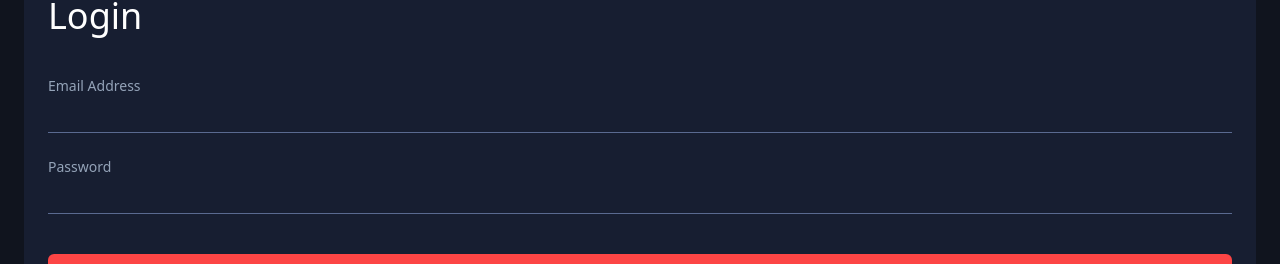
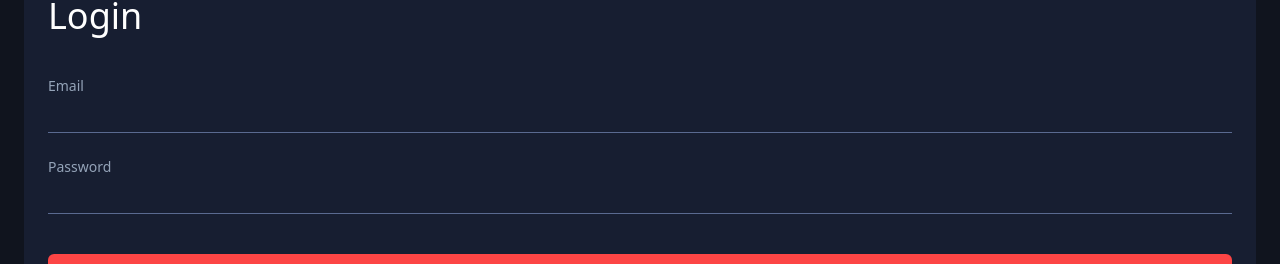
Before and after one commit to Ibarra11/Movie_App, a Next.js app: page /account/login in a window 1280 px wide. Shown: the part 157-421 px from the top of the page. Built offline with nearby package versions, Linux system fonts and the light colour scheme.

Commit message:
Modified form to be more generic

```diff
--- a/components/Form.tsx
+++ b/components/Form.tsx
@@ -1,5 +1,9 @@
 import Link from "next/link";
+import React, { useState } from "react";
+import { FormType } from "../types";
+import { FormEvent } from "react";
 import { HandleChange } from "../types";
+import { FieldType } from "../types/index";
 interface FormFields {
   emailValue: string;
   onEmailChange: HandleChange;
@@ -16,70 +20,64 @@ type Signup = {
 } & FormFields;
 
 type Form = Login | Signup;
-const Form = ({ formType }: { formType: Form }) => {
-  const { kind, emailValue, onEmailChange, passwordValue, onPasswordChange } =
-    formType;
+
+const Form: <K extends string>(props: FormType<K>) => React.ReactElement = ({
+  type,
+  fields,
+  validations,
+  onSubmit,
+}) => {
+  function inputElement(fieldName: string, fieldType: FieldType["type"]) {
+    return (
+      <div key={fieldName} className="relative flex flex-col gap-3">
+        <label
+          className="text-sm capitalize text-slate-400"
+          htmlFor={fieldName}
+        >
+          {fieldName}
+        </label>
+        <input
+          className="appearance-none bg-transparent h-full text-slate-300 pb-0.5  border-b border-b-greyishBlue focus:outline-none  "
+          type={fieldType}
+          id={fieldName}
+        />
+      </div>
+    );
+  }
+
+  function createInputs() {
+    const inputs = [];
+    for (const input in fields) {
+      inputs.push(inputElement(input, fields[input].type));
+    }
+    return inputs;
+  }
+
   return (
-    <form className="bg-semiDarkBlue w-full flex flex-col gap-10 rounded-xl p-6 pb-8">
+    <form
+      className="bg-semiDarkBlue w-full flex flex-col gap-10 rounded-xl p-6 pb-8"
+      onSubmit={() => console.log("what")}
+    >
       <h3 className=" text-4xl text-white text ">
-        {kind === "signup" ? "Sign Up" : "Login"}
+        {type === "signup" ? "Sign Up" : "Login"}
       </h3>
-      <div className="flex flex-col gap-6">
-        <div className="relative flex flex-col gap-3">
-          <label className=" text-sm text-slate-400" htmlFor="email">
-            Email Address
-          </label>
-          <input
-            className="appearance-none bg-transparent h-full text-slate-300 pb-0.5  border-b border-b-greyishBlue focus:outline-none  "
-            type="email"
-            id="email"
-            onChange={(e) => onEmailChange(e.target.value)}
-            value={emailValue}
-          />
-        </div>
-        <div className="relative flex flex-col gap-3">
-          <label className="text-sm text-slate-400" htmlFor="email">
-            Password
-          </label>
-          <input
-            className="appearance-none bg-transparent h-full text-slate-300 pb-0.5  border-b border-b-greyishBlue focus:outline-none  "
-            type="password"
-            id="password"
-            onChange={(e) => onPasswordChange(e.target.value)}
-            value={passwordValue}
-          />
-        </div>
-        {kind === "signup" ? (
-          <div className="relative flex flex-col gap-3">
-            <label className="text-sm text-slate-400" htmlFor="repeat-password">
-              Repeat Password
-            </label>
-            <input
-              className="appearance-none bg-transparent h-full text-slate-300 pb-0.5  border-b border-b-greyishBlue focus:outline-none  "
-              type="password"
-              id="repeat-password"
-              onChange={(e) => formType.onRepeatPasswordChange(e.target.value)}
-              value={formType.repeatPasswordValue}
-            />
-          </div>
-        ) : null}
-      </div>
+      <div className="flex flex-col gap-6">{createInputs()}</div>
       <div className="flex flex-col gap-6 ">
         <button
           type="submit"
           className=" bg-red py-4 rounded-md text-center text-white"
         >
-          {kind === "signup" ? "Create an account" : "Login to your account"}
+          {type === "signup" ? "Create an account" : "Login to your account"}
         </button>
         <div className="flex gap-2 justify-center">
           <p className="text-white text-base">
-            {kind === "signup"
+            {type === "signup"
               ? "Already have an account?"
               : "Don't have an account?"}
           </p>
-          <Link href="/signup">
+          <Link href={type === "signup" ? "/account/login" : "/account/signup"}>
             <a className="text-red text-base">
-              {kind === "signup" ? "Login" : "Sign Up"}
+              {type === "signup" ? "Login" : "Sign Up"}
             </a>
           </Link>
         </div>
--- /dev/null
+++ b/graphql/mutations.ts
@@ -0,0 +1,9 @@
+import { gql } from "@apollo/client";
+export const SIGNUP = gql`
+  mutation signup($email: String!, $password: String!) {
+    signup(email: $email, password: $password) {
+      id
+      email
+    }
+  }
+`;
--- /dev/null
+++ b/lib/apollo.ts
@@ -0,0 +1,8 @@
+import { ApolloClient, InMemoryCache } from "@apollo/client";
+
+const apolloClient = new ApolloClient({
+  uri: "http://localhost:3000/api/graphql",
+  cache: new InMemoryCache(),
+});
+
+export default apolloClient;
--- a/package.json
+++ b/package.json
@@ -13,6 +13,7 @@
     "generate": "graphql-codegen --config graphql/codegen.yml"
   },
   "dependencies": {
+    "@apollo/client": "^3.6.2",
     "@graphql-codegen/cli": "^2.6.2",
     "@graphql-codegen/typescript": "^2.4.11",
     "@graphql-codegen/typescript-resolvers": "^2.6.4",
@@ -25,6 +26,7 @@
     "next": "12.1.5",
     "react": "18.0.0",
     "react-dom": "18.0.0",
+    "react-hook-form": "^7.31.2",
     "react-icons": "^4.3.1"
   },
   "devDependencies": {
--- a/pages/_app.tsx
+++ b/pages/_app.tsx
@@ -1,10 +1,14 @@
 import "../styles/globals.css";
+
 import type { AppProps } from "next/app";
-
+import { ApolloProvider } from "@apollo/client";
+import apolloClient from "../lib/apollo";
 function MyApp({ Component, pageProps }: AppProps) {
   return (
     <div className="bg-darkBlue min-h-screen pb-14">
-      <Component {...pageProps} />{" "}
+      <ApolloProvider client={apolloClient}>
+        <Component {...pageProps} />{" "}
+      </ApolloProvider>
     </div>
   );
 }
--- a/pages/account/login.tsx
+++ b/pages/account/login.tsx
@@ -1,15 +1,8 @@
-import { useState } from "react";
 import Image from "next/image";
 import { HandleChange } from "../../types";
 import Form from "../../components/Form";
 
 const Login = () => {
-  const [email, setEmail] = useState("");
-  const [password, setPassword] = useState("");
-
-  const handleEmailChange: HandleChange = (e) => setEmail(e);
-  const handlePasswordChange: HandleChange = (val) => setPassword(val);
-
   return (
     <div className=" flex flex-col gap-14 items-center  py-12 px-6">
       <Image
@@ -19,15 +12,40 @@ const Login = () => {
         layout="fixed"
         alt="logo"
       />
-      <Form
-        formType={{
-          kind: "login",
-          emailValue: email,
-          passwordValue: password,
-          onEmailChange: handleEmailChange,
-          onPasswordChange: handlePasswordChange,
-        }}
-      />
+      {Form<"email" | "password">({
+        type: "login",
+        fields: {
+          email: {
+            type: "email",
+            initialValue: "",
+          },
+          password: {
+            type: "password",
+            initialValue: "",
+          },
+        },
+        validations: {
+          email: {
+            required: {
+              message: "Email is a required field",
+            },
+          },
+          password: {
+            required: {
+              message: "Password is a required field",
+            },
+            minLength: {
+              value: 6,
+              message: "Password must be atleast 6 characters long",
+            },
+            maxLength: {
+              value: 30,
+              message: "Password must be less than 30 characters",
+            },
+          },
+        },
+        onSubmit: () => console.log("what"),
+      })}
     </div>
   );
 };
--- a/pages/account/signup.tsx
+++ b/pages/account/signup.tsx
@@ -1,5 +1,7 @@
 import { useState } from "react";
+import { useMutation } from "@apollo/client";
 import Image from "next/image";
+import { SIGNUP } from "../../graphql/mutations";
 import { HandleChange } from "../../types";
 import Form from "../../components/Form";
 
@@ -7,6 +9,7 @@ const Signup = () => {
   const [email, setEmail] = useState("");
   const [password, setPassword] = useState("");
   const [repeatPassword, setRepeatPassword] = useState("");
+  const [addUser, { data, loading, error }] = useMutation(SIGNUP);
   const handleEmailChange: HandleChange = (val) => setEmail(val);
   const handlePasswordChange: HandleChange = (val) => setPassword(val);
   const handleRepeatPasswordChange: HandleChange = (val) =>
@@ -21,17 +24,57 @@ const Signup = () => {
         layout="fixed"
         alt="logo"
       />
-      <Form
-        formType={{
-          kind: "signup",
-          emailValue: email,
-          passwordValue: password,
-          onEmailChange: handleEmailChange,
-          onPasswordChange: handlePasswordChange,
-          repeatPasswordValue: repeatPassword,
-          onRepeatPasswordChange: handleRepeatPasswordChange,
-        }}
-      />
+      {Form<"email" | "password" | "repeat password">({
+        type: "signup",
+        fields: {
+          email: {
+            type: "email",
+            initialValue: "",
+          },
+          password: {
+            type: "password",
+            initialValue: "",
+          },
+          "repeat password": {
+            type: "password",
+            initialValue: "",
+          },
+        },
+        validations: {
+          email: {
+            required: {
+              message: "Email is a required field",
+            },
+          },
+          password: {
+            required: {
+              message: "Password is a required field",
+            },
+            minLength: {
+              value: 6,
+              message: "Password must be atleast 6 characters long",
+            },
+            maxLength: {
+              value: 30,
+              message: "Password must be less than 30 characters",
+            },
+          },
+          "repeat password": {
+            required: {
+              message: "Password is a required field",
+            },
+            minLength: {
+              value: 6,
+              message: "Password must be atleast 6 characters long",
+            },
+            maxLength: {
+              value: 30,
+              message: "Password must be less than 30 characters",
+            },
+          },
+        },
+        onSubmit: () => console.log("what"),
+      })}
     </div>
   );
 };
--- a/pages/index.tsx
+++ b/pages/index.tsx
@@ -1,7 +1,7 @@
 import type { NextPage, GetStaticProps } from "next";
 import { prisma } from "../lib/prisma";
 import type { TrendingMovie } from "../types";
-import { Movie } from "../prisma/generated/client";
+import { Movie } from "@prisma/client";
 import Nav from "../components/Nav";
 import Input from "../components/Input";
 import TrendingRow from "../components/TrendingRow";
```
Also changed, not shown: types/index.ts (+26 -1 lines), 2 other files (tests, documents, lock files or other folders).
